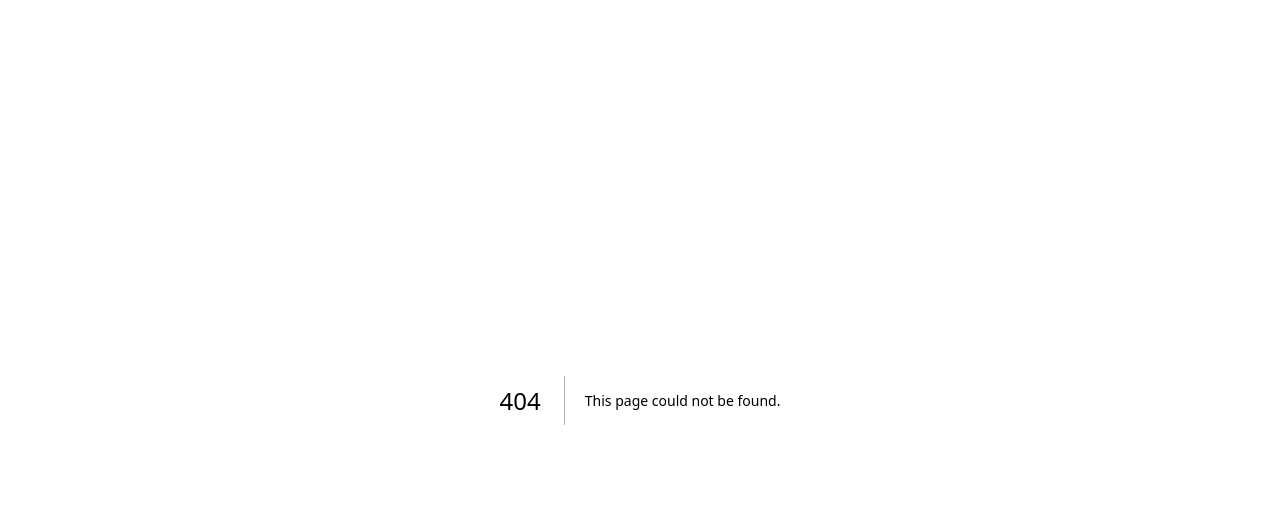
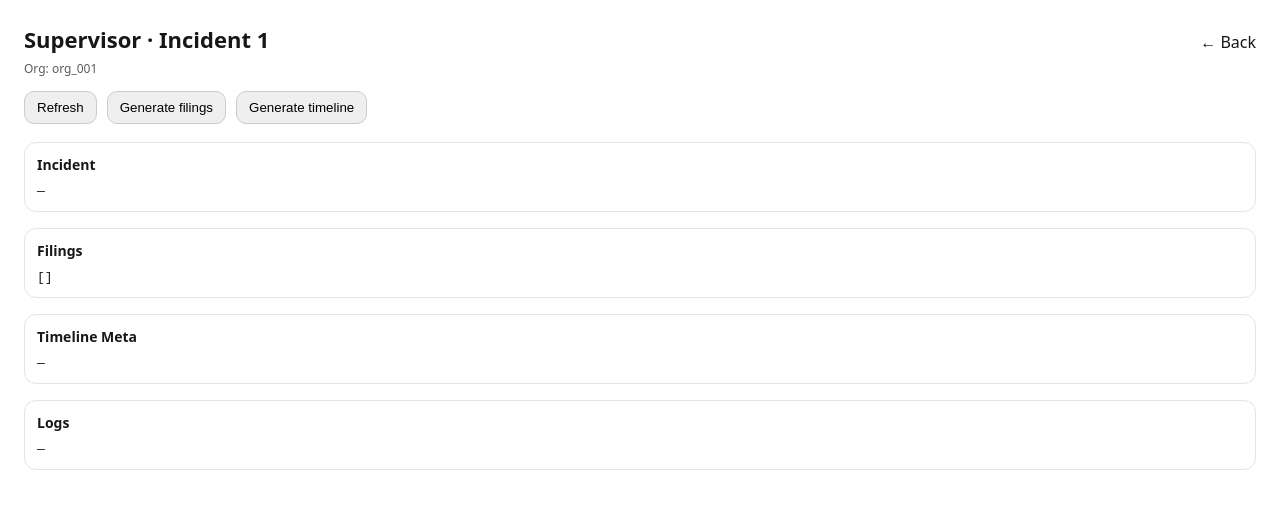
Before and after one commit to nkesseru/peakops-site, a Next.js app in the folder next-app/: page /supervisor/incidents/1 in a window 1280 px wide. Before the commit this address had no page. Shown: the top 508 px of the page. Built offline with nearby package versions, Linux system fonts and the light colour scheme; no server answers.

Commit message:
feat(supervisor): incident detail page (bundle-based)

```diff
--- /dev/null
+++ b/next-app/src/app/supervisor/incidents/[id]/page.tsx
@@ -0,0 +1,129 @@
+"use client";
+
+import { useEffect, useState } from "react";
+import { useParams, useSearchParams } from "next/navigation";
+
+export default function SupervisorIncidentDetail() {
+  const params = useParams<{ id: string }>();
+  const sp = useSearchParams();
+
+  const incidentId = params.id;
+  const orgId = sp.get("orgId") || "org_001";
+
+  const [bundle, setBundle] = useState<any>(null);
+  const [err, setErr] = useState<string | null>(null);
+  const [busy, setBusy] = useState<string | null>(null);
+
+  async function load() {
+    setErr(null);
+    const res = await fetch(`/api/fn/getIncidentBundle?orgId=${encodeURIComponent(orgId)}&incidentId=${encodeURIComponent(incidentId)}`);
+    const j = await res.json();
+    if (!j.ok) {
+      setBundle(null);
+      setErr(j.error || "getIncidentBundle failed");
+      return;
+    }
+    setBundle(j);
+  }
+
+  useEffect(() => { load(); }, [incidentId]);
+
+  async function postFn(path: string, body: any) {
+    const r = await fetch(`/api/fn/${path}`, {
+      method: "POST",
+      headers: { "Content-Type": "application/json" },
+      body: JSON.stringify(body),
+    });
+    return r.json();
+  }
+
+  async function generateFilings() {
+    setBusy("filings");
+    setErr(null);
+    try {
+      const out = await postFn("generateFilingPackageAndPersist", {
+        incidentId,
+        orgId,
+        title: bundle?.incident?.title ?? "",
+        startTime: bundle?.incident?.startTime ?? new Date().toISOString(),
+        draftsByType: {
+          DIRS: { payload: { filingType: "DIRS", incidentId, orgId }, generatedAt: new Date().toISOString() }
+        },
+        compliance: null,
+        generatorVersion: "v1"
+      });
+      if (!out.ok) throw new Error(out.error || "generateFilingPackageAndPersist failed");
+      await load();
+    } catch (e: any) {
+      setErr(e.message || String(e));
+    } finally {
+      setBusy(null);
+    }
+  }
+
+  async function generateTimeline() {
+    setBusy("timeline");
+    setErr(null);
+    try {
+      const out = await postFn("generateTimelineAndPersist", { incidentId, orgId });
+      if (!out.ok) throw new Error(out.error || "generateTimelineAndPersist failed");
+      await load();
+    } catch (e: any) {
+      setErr(e.message || String(e));
+    } finally {
+      setBusy(null);
+    }
+  }
+
+  const incident = bundle?.incident ?? null;
+  const filings = bundle?.filings ?? [];
+  const timelineMeta = bundle?.timelineMeta ?? null;
+  const logs = bundle?.logs ?? null;
+
+  return (
+    <div style={{ padding: 24, fontFamily: "system-ui" }}>
+      <div style={{ display: "flex", justifyContent: "space-between", alignItems: "baseline", gap: 12 }}>
+        <h1 style={{ fontSize: 22, fontWeight: 800, margin: 0 }}>Supervisor · Incident {incidentId}</h1>
+        <a href={`/supervisor/incidents?orgId=${encodeURIComponent(orgId)}`} style={{ textDecoration: "none" }}>← Back</a>
+      </div>
+
+      <div style={{ fontSize: 12, opacity: 0.7, marginTop: 6 }}>Org: {orgId}</div>
+
+      <div style={{ display: "flex", gap: 10, marginTop: 14, flexWrap: "wrap" }}>
+        <button onClick={load} disabled={!!busy} style={{ padding: "8px 12px", borderRadius: 10, border: "1px solid #ccc" }}>
+          Refresh
+        </button>
+        <button onClick={generateFilings} disabled={!!busy} style={{ padding: "8px 12px", borderRadius: 10, border: "1px solid #ccc" }}>
+          {busy === "filings" ? "Working..." : "Generate filings"}
+        </button>
+        <button onClick={generateTimeline} disabled={!!busy} style={{ padding: "8px 12px", borderRadius: 10, border: "1px solid #ccc" }}>
+          {busy === "timeline" ? "Working..." : "Generate timeline"}
+        </button>
+      </div>
+
+      {err && <pre style={{ marginTop: 12, color: "crimson", whiteSpace: "pre-wrap" }}>{err}</pre>}
+
+      <div style={{ marginTop: 18, display: "grid", gap: 16 }}>
+        <section style={{ border: "1px solid #e5e5e5", borderRadius: 12, padding: 12 }}>
+          <h2 style={{ fontSize: 14, fontWeight: 800, margin: 0, marginBottom: 10 }}>Incident</h2>
+          <pre style={{ margin: 0, whiteSpace: "pre-wrap" }}>{incident ? JSON.stringify(incident, null, 2) : "—"}</pre>
+        </section>
+
+        <section style={{ border: "1px solid #e5e5e5", borderRadius: 12, padding: 12 }}>
+          <h2 style={{ fontSize: 14, fontWeight: 800, margin: 0, marginBottom: 10 }}>Filings</h2>
+          <pre style={{ margin: 0, whiteSpace: "pre-wrap" }}>{JSON.stringify(filings, null, 2)}</pre>
+        </section>
+
+        <section style={{ border: "1px solid #e5e5e5", borderRadius: 12, padding: 12 }}>
+          <h2 style={{ fontSize: 14, fontWeight: 800, margin: 0, marginBottom: 10 }}>Timeline Meta</h2>
+          <pre style={{ margin: 0, whiteSpace: "pre-wrap" }}>{timelineMeta ? JSON.stringify(timelineMeta, null, 2) : "—"}</pre>
+        </section>
+
+        <section style={{ border: "1px solid #e5e5e5", borderRadius: 12, padding: 12 }}>
+          <h2 style={{ fontSize: 14, fontWeight: 800, margin: 0, marginBottom: 10 }}>Logs</h2>
+          <pre style={{ margin: 0, whiteSpace: "pre-wrap" }}>{logs ? JSON.stringify(logs, null, 2) : "—"}</pre>
+        </section>
+      </div>
+    </div>
+  );
+}
```
